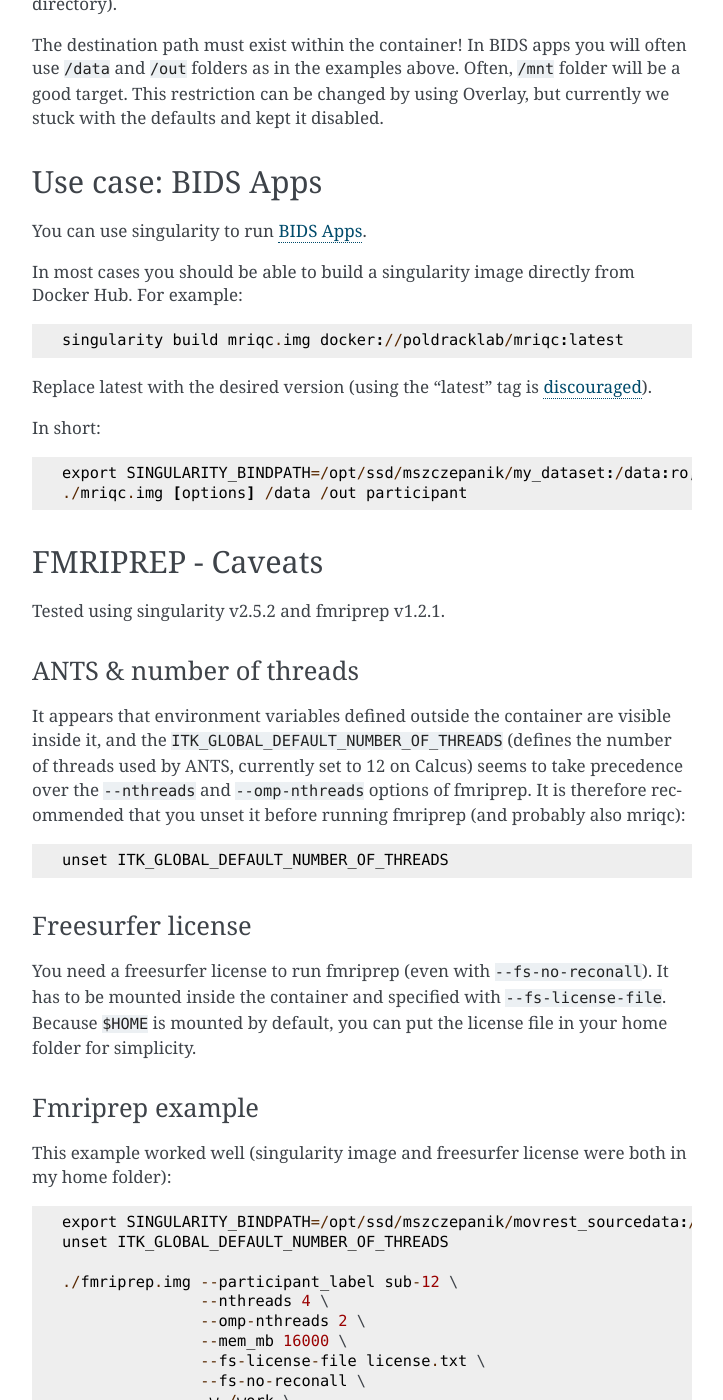
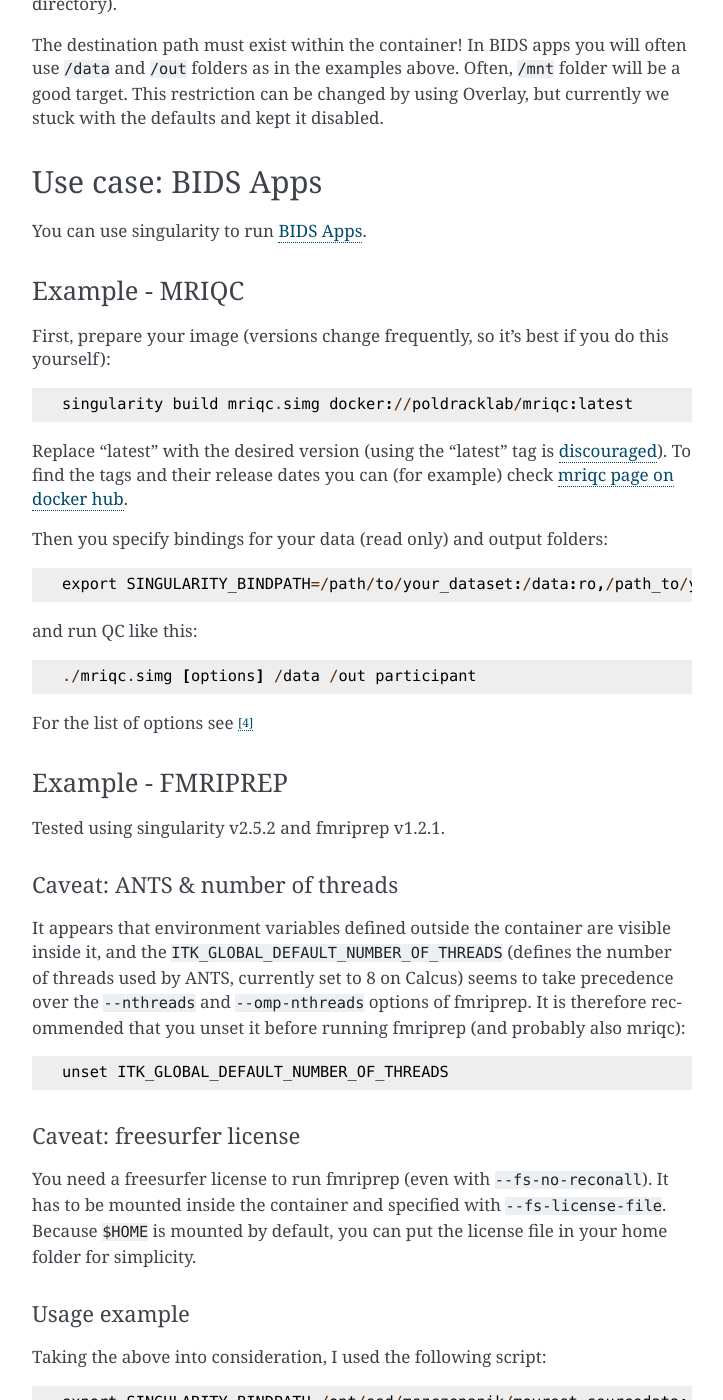
Before and after one commit to nencki-lobi/lobi-inhouse, a Sphinx documentation site: the page built from docs/singularity.rst, in a window 1280 px wide and 1400 px high, scrolled down 1658 px. Shown: the whole window, without its empty margins (388-1111 px from the left). Built offline with Sphinx 7.4.7, drawn with Linux system fonts in a browser that asks for light colours; some of the changed text lies outside the part shown.

Commit message:
Finish rewriting BIDS apps in Singularity

```diff
--- a/docs/singularity.rst
+++ b/docs/singularity.rst
@@ -61,38 +61,47 @@
 
 You can use singularity to run `BIDS Apps <http://bids-apps.neuroimaging.io/about/>`_.
 
-In most cases you should be able to build a singularity image directly from Docker Hub. For example::
+Example - MRIQC
+^^^^^^^^^^^^^^^^^^
 
-  singularity build mriqc.img docker://poldracklab/mriqc:latest
+First, prepare your image (versions change frequently, so it's best if you do this yourself)::
 
-Replace latest with the desired version (using the "latest" tag is `discouraged <https://vsupalov.com/docker-latest-tag/>`_).
+  singularity build mriqc.simg docker://poldracklab/mriqc:latest
 
-In short::
+Replace "latest" with the desired version (using the "latest" tag is `discouraged <https://vsupalov.com/docker-latest-tag/>`_).
+To find the tags and their release dates you can (for example) check `mriqc page on docker hub <https://hub.docker.com/r/poldracklab/mriqc/tags>`_.
 
-  export SINGULARITY_BINDPATH=/opt/ssd/mszczepanik/my_dataset:/data:ro,/opt/ssd/mszczepanik/my_qc_output:/out
-  ./mriqc.img [options] /data /out participant
+Then you specify bindings for your data (read only) and output folders::
 
-FMRIPREP - Caveats
-------------------
+  export SINGULARITY_BINDPATH=/path/to/your_dataset:/data:ro,/path_to/your_qc_output:/out
+
+and run QC like this::
+
+  ./mriqc.simg [options] /data /out participant
+
+For the list of options see [4]_
+
+Example - FMRIPREP
+^^^^^^^^^^^^^^^^^^
 
 Tested using singularity v2.5.2 and fmriprep v1.2.1.
 
-ANTS & number of threads
-^^^^^^^^^^^^^^^^^^^^^^^^
+Caveat: ANTS & number of threads
+""""""""""""""""""""""""""""""""
 
-It appears that environment variables defined outside the container are visible inside it, and the ``ITK_GLOBAL_DEFAULT_NUMBER_OF_THREADS`` (defines the number of threads used by ANTS, currently set to 12 on Calcus) seems to take precedence over the ``--nthreads`` and ``--omp-nthreads`` options of fmriprep. It is therefore recommended that you unset it before running fmriprep (and probably also mriqc)::
+It appears that environment variables defined outside the container are visible inside it, and the ``ITK_GLOBAL_DEFAULT_NUMBER_OF_THREADS`` (defines the number of threads used by ANTS, currently set to 8 on Calcus) seems to take precedence over the ``--nthreads`` and ``--omp-nthreads`` options of fmriprep. It is therefore recommended that you unset it before running fmriprep (and probably also mriqc)::
 
   unset ITK_GLOBAL_DEFAULT_NUMBER_OF_THREADS
 
-Freesurfer license
-^^^^^^^^^^^^^^^^^^
+Caveat: freesurfer license
+""""""""""""""""""""""""""
 
 You need a freesurfer license to run fmriprep (even with ``--fs-no-reconall``). It has to be mounted inside the container and specified with ``--fs-license-file``. Because ``$HOME`` is mounted by default, you can put the license file in your home folder for simplicity.
 
-Fmriprep example
-^^^^^^^^^^^^^^^^
+Usage example
+"""""""""""""
 
-This example worked well (singularity image and freesurfer license were both in my home folder)::
+Taking the above into consideration, I used the following script::
 
   export SINGULARITY_BINDPATH=/opt/ssd/mszczepanik/movrest_sourcedata:/data:ro,/opt/ssd/mszczepanik/movrest_PREP:/out,/opt/ssd/mszczepanik/fmriprep_work2:/work
   unset ITK_GLOBAL_DEFAULT_NUMBER_OF_THREADS
@@ -105,6 +114,8 @@
                  --fs-no-reconall \
                  -w /work \
                  /data /out participant
+
+See fmriprep docs [5]_ for the description of options.
 
 Use case: Neurodocker
 ---------------------
@@ -120,5 +131,5 @@
 
 Bids Apps on readthedocs
 
-  * `Running mriqc <https://mriqc.readthedocs.io/en/stable/running.html>`_
-  * `Fmriprep usage <https://fmriprep.readthedocs.io/en/stable/usage.html>`_
+.. [4] `Running mriqc <https://mriqc.readthedocs.io/en/stable/running.html>`_ - mriqc docs
+.. [5] `Fmriprep usage <https://fmriprep.readthedocs.io/en/stable/usage.html>`_ - fmriprep docs
```
